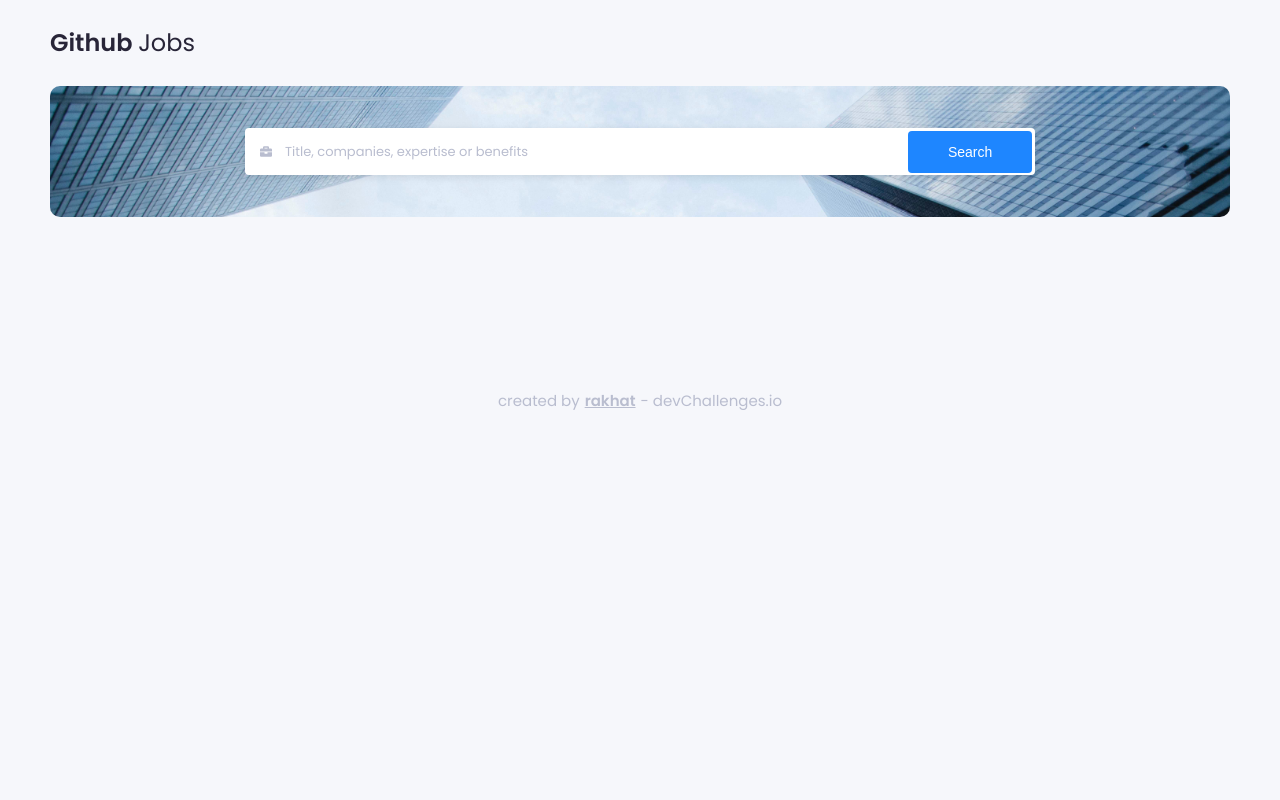
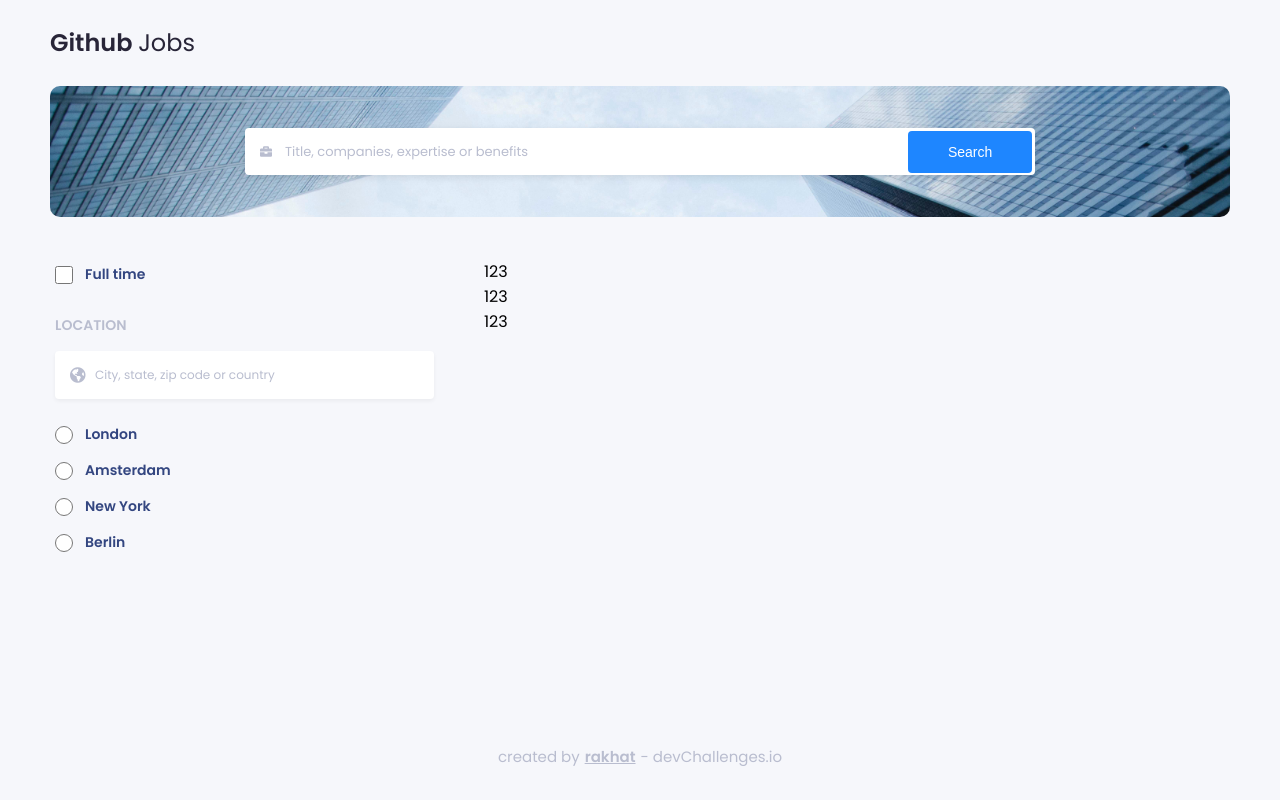
Before and after one commit to rooohaa/github-jobs-app, a Next.js app: page / in a window 1280 px wide. Built offline with nearby package versions, Linux system fonts and the light colour scheme.

Commit message:
add FilterBlock component in app/components/

```diff
--- /dev/null
+++ b/app/components/FilterBlock/index.js
@@ -0,0 +1,83 @@
+import React, { useState } from 'react';
+
+import { FilterWrapper } from './style';
+
+const FilterBlock = () => {
+   const [city, setCity] = useState('');
+   const [inputValue, setInputValue] = useState('');
+   const [isFullTime, setIsFullTime] = useState(false);
+
+   return (
+      <FilterWrapper>
+         <div className="form-control">
+            <input
+               type="checkbox"
+               id="fulltime"
+               value={isFullTime}
+               onChange={(e) => setIsFullTime(e.target.checked)}
+            />
+            <label htmlFor="fulltime">Full time</label>
+         </div>
+
+         <div className="input-wrap">
+            <label htmlFor="location">Location</label>
+            <input
+               type="text"
+               id="location"
+               value={inputValue}
+               onChange={(e) => setInputValue(e.target.value)}
+               placeholder="City, state, zip code or country"
+            />
+            <i className="fas fa-globe-americas"></i>
+         </div>
+
+         <div className="cities">
+            <div className="form-control mb-15">
+               <input
+                  type="radio"
+                  id="london"
+                  value="london"
+                  checked={city === 'london'}
+                  onChange={(e) => setCity(e.target.value)}
+               />
+               <label htmlFor="london">London</label>
+            </div>
+
+            <div className="form-control mb-15">
+               <input
+                  type="radio"
+                  value="amsterdam"
+                  id="amsterdam"
+                  checked={city === 'amsterdam'}
+                  onChange={(e) => setCity(e.target.value)}
+               />
+               <label htmlFor="amsterdam">Amsterdam</label>
+            </div>
+
+            <div className="form-control mb-15">
+               <input
+                  type="radio"
+                  value="newYork"
+                  id="newYork"
+                  checked={city === 'newYork'}
+                  onChange={(e) => setCity(e.target.value)}
+               />
+               <label htmlFor="newYork">New York</label>
+            </div>
+
+            <div className="form-control mb-15">
+               <input
+                  type="radio"
+                  value="berlin"
+                  id="berlin"
+                  checked={city === 'berlin'}
+                  onChange={(e) => setCity(e.target.value)}
+               />
+               <label htmlFor="berlin">Berlin</label>
+            </div>
+         </div>
+      </FilterWrapper>
+   );
+};
+
+export { FilterBlock };
--- /dev/null
+++ b/app/components/FilterBlock/style.js
@@ -0,0 +1,73 @@
+import styled from 'styled-components';
+
+export const FilterWrapper = styled.section`
+   margin-right: 45px;
+   padding: 5px;
+
+   div.form-control {
+      display: flex;
+      align-items: center;
+      margin-bottom: 30px;
+
+      &.mb-15 {
+         margin-bottom: 15px;
+      }
+
+      input[type='checkbox'],
+      input[type='radio'] {
+         margin-right: 12px;
+         width: 18px;
+         height: 18px;
+      }
+
+      label {
+         font-size: 14px;
+         line-height: 21px;
+         color: #334680;
+         font-weight: 600;
+      }
+   }
+
+   div.input-wrap {
+      display: flex;
+      flex-direction: column;
+      align-items: flex-start;
+
+      position: relative;
+      margin-bottom: 25px;
+
+      i {
+         color: #b9bdcf;
+         position: absolute;
+         bottom: 16px;
+         left: 15px;
+      }
+
+      label {
+         font-size: 14px;
+         line-height: 21px;
+         text-transform: uppercase;
+         color: #b9bdcf;
+         font-weight: 600;
+         margin-bottom: 15px;
+      }
+
+      input[type='text'] {
+         border: none;
+         outline: none;
+         background-color: #fff;
+         padding: 17px 15px 17px 40px;
+         box-shadow: 0px 2px 4px rgba(0, 0, 0, 0.05);
+         border-radius: 4px;
+         width: 379px;
+
+         font-family: 'Poppins', sans-serif;
+         font-size: 12px;
+         line-height: 14px;
+
+         &::placeholder {
+            color: #b9bdcf;
+         }
+      }
+   }
+`;
--- a/app/pages/MainPageComponent/index.js
+++ b/app/pages/MainPageComponent/index.js
@@ -1,17 +1,27 @@
-import React from 'react'
+import React from 'react';
 
-import { SearchBar } from '../../components'
-import { Container } from '../../sc/Container'
-import { MainWrapper } from './style'
+import { SearchBar } from '../../components';
+import { FilterBlock } from '../../components';
+
+import { Container } from '../../sc/Container';
+import { MainWrapper } from './style';
 
 const MainPageComponent = () => {
    return (
       <MainWrapper>
          <Container>
             <SearchBar />
+            <main className="main-area">
+               <FilterBlock />
+               <ul>
+                  <li>123</li>
+                  <li>123</li>
+                  <li>123</li>
+               </ul>
+            </main>
          </Container>
       </MainWrapper>
-   )
-}
+   );
+};
 
-export { MainPageComponent }
+export { MainPageComponent };
--- a/app/pages/MainPageComponent/style.js
+++ b/app/pages/MainPageComponent/style.js
@@ -1,5 +1,11 @@
-import styled from 'styled-components'
+import styled from 'styled-components';
 
 export const MainWrapper = styled.main`
    padding-bottom: 150px;
-`
+
+   main.main-area {
+      margin-top: 42px;
+      display: flex;
+      align-items: flex-start;
+   }
+`;
--- a/app/pages/index.js
+++ b/app/pages/index.js
@@ -1 +1,3 @@
-export { MainPageComponent } from './MainPageComponent'
+// For named exports!
+
+export { MainPageComponent } from './MainPageComponent';
```
Also changed, not shown: app/components/index.js (+5 -4 lines), pages/index.js (+5 -5 lines).
